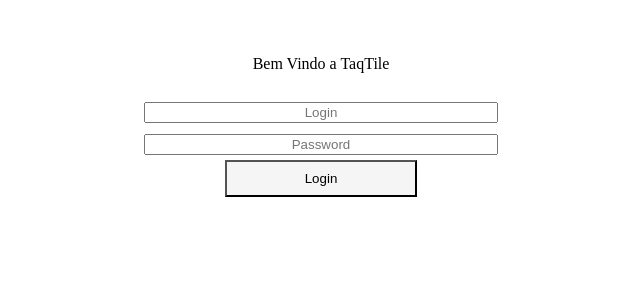
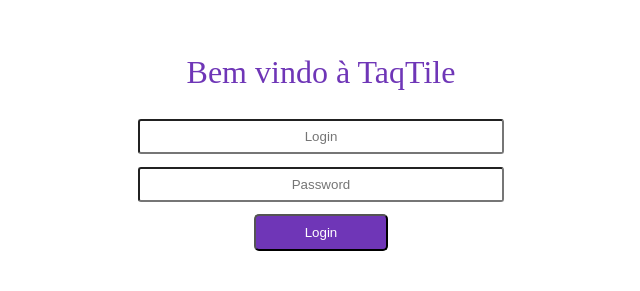
Before and after one commit to Vitorhpx/Onboard-Taqtile, a Gatsby site: page / in a window 1280 px wide. Shown: the whole page, without its empty margins (319-959 px from the left). Built offline with nearby package versions, Linux system fonts and the light colour scheme; Gatsby itself is replaced by a stand-in of ours.

Commit message:
Updated Styling

```diff
--- a/src/containers/Login.tsx
+++ b/src/containers/Login.tsx
@@ -7,6 +7,14 @@
     render(){
         return(
             <button type = {this.props.type} className = {"LoginButton"}>{this.props.text}</button>
+        );
+    }
+}
+
+class LoginTitle extends React.Component{
+    render(){
+        return(
+            <h1 className = {"LoginTitle"}>{this.props.text}</h1>
         );
     }
 }
@@ -23,8 +31,9 @@
     render(){
         return(
             <div class ="Login">
-            <h1>Bem Vindo a TaqTile</h1>
+
             <form method="post">
+              <LoginTitle text = "Bem vindo à TaqTile"/>
               <Form type="text" placeholder="Login"/>
               <Form type="password" name="p" placeholder="Password"/>
               <LoginButton type = {"submit"} text = {"Login"}/>
--- a/src/styles/styles.css
+++ b/src/styles/styles.css
@@ -19,14 +19,13 @@
 	font-size: 100%;
 	font: inherit;
 	vertical-align: baseline;
-}
+};
+
+
+@import url('https://fonts.googleapis.com/css?family=Dosis:300,700');
 
 .root{
     text-align: center;
-}
-
-h1{
-    padding: 1rem;
 }
 
 .Login{
@@ -39,16 +38,28 @@
     text-align: center;
     width: 30%;
     padding: 2rem;
-    line-height: 2rem;
+    line-height: 3rem;
+    font-family: 'Dosis';
 }
 
 .Form{
     text-align: center;
     width: 90%;
+    height: 1.5 rem;
+    border-radius: 3px;
+    padding: 0.5rem;
 }
 
 .LoginButton {
-    background-color: rgb(245, 245, 245);
-    width: 50%;
+    background-color: #6f36b7;
+    color: white;
+    width: 35%;
     height: 2.3rem;
+    border-radius: 5px;
 }
+
+.LoginTitle{
+    font-size: 2rem;
+    padding: 1rem;
+    color: #6f36b7;
+}
```
